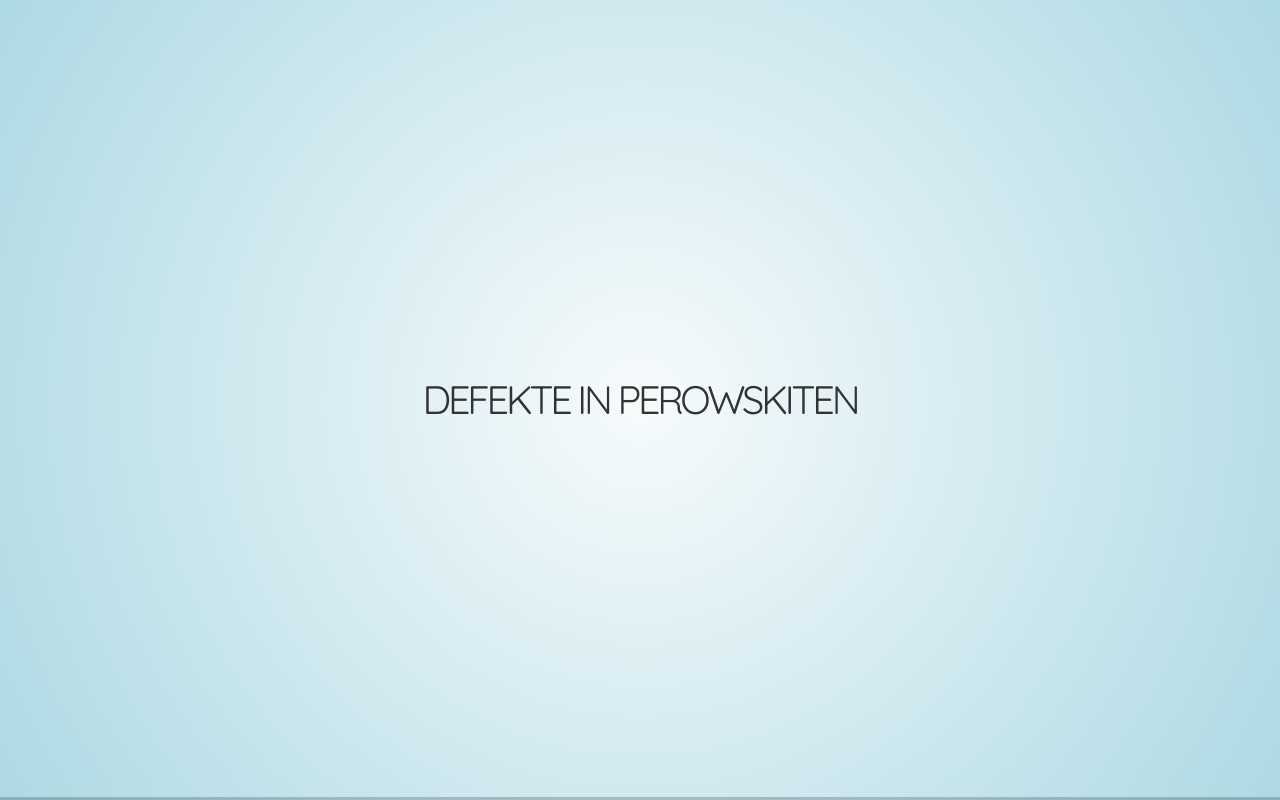
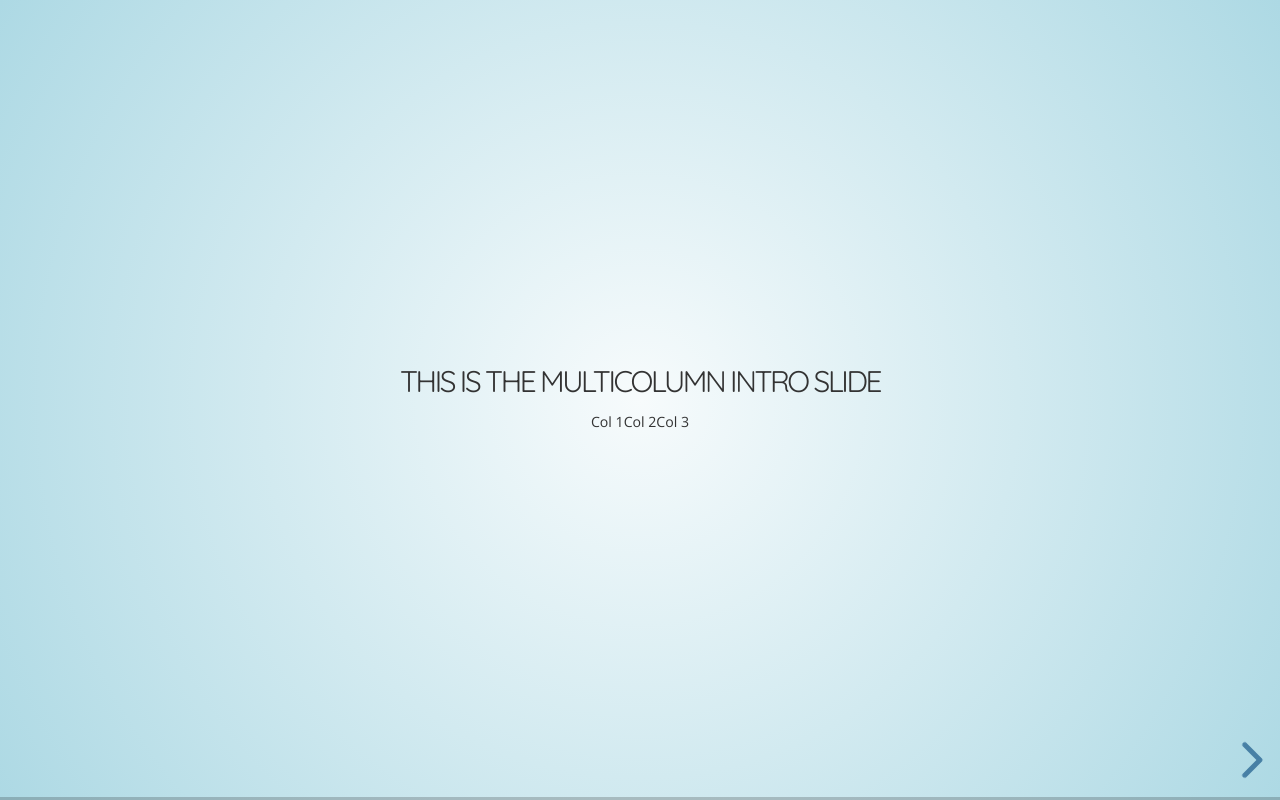
Before and after one commit to perdel/campus-day, a plain HTML site: page template.html in a window 1280 px wide. Drawn offline with nearby package versions, Linux system fonts and the light colour scheme.

Commit message:
resolution

```diff
--- a/perowskites.html
+++ b/template.html
@@ -4,7 +4,7 @@
 	<head>
 		<meta charset="utf-8">
 
-		<title>Perowskite</title>
+		<title>Silica Gläser</title>
 
 		<meta name="description" content="A framework for easily creating beautiful presentations using HTML">
 		<meta name="author" content="Niklas Leimeroth">
@@ -28,9 +28,25 @@
 			<!-- Any section element inside of this container is displayed as a slide -->
 			<div class="slides">
                 <section>
-					<h3>Defekte in Perowskiten</h3>
-				</section>
+                    <h2>This is the multicolumn intro slide</h2>
+                    <div class="r-hstack">
+                        <div>
+                            <p>Col 1</p>
+                        </div>
+                        <div>
+                            <p>Col 2</p>
+                        </div>
+                        <div>
+                            <p>Col 3</p>
+                        </div>
+                    </div>
 
+                </section>
+
+                <section>
+                    <h2>This is the show your fancy movie slide</h2>
+
+                </section>
 
 
             </div>
@@ -51,8 +67,8 @@
 				progress: true,
 				center: true,
 				hash: true,
-                width: 1920,
-                height: 1080,
+                width: 3480,
+                height: 2160,
                 margin: 0.04,
                 minScale: 0.2,
                 maxScale: 2.0,
```
Also changed, not shown: electrolyte.html (+2 -2 lines), grundlagen.html (+2 -2 lines), hea.html (+2 -2 lines), metallic_glasses.html (+2 -2 lines), silica_glasses.html (+2 -2 lines), solar_cell.html (+2 -2 lines).
